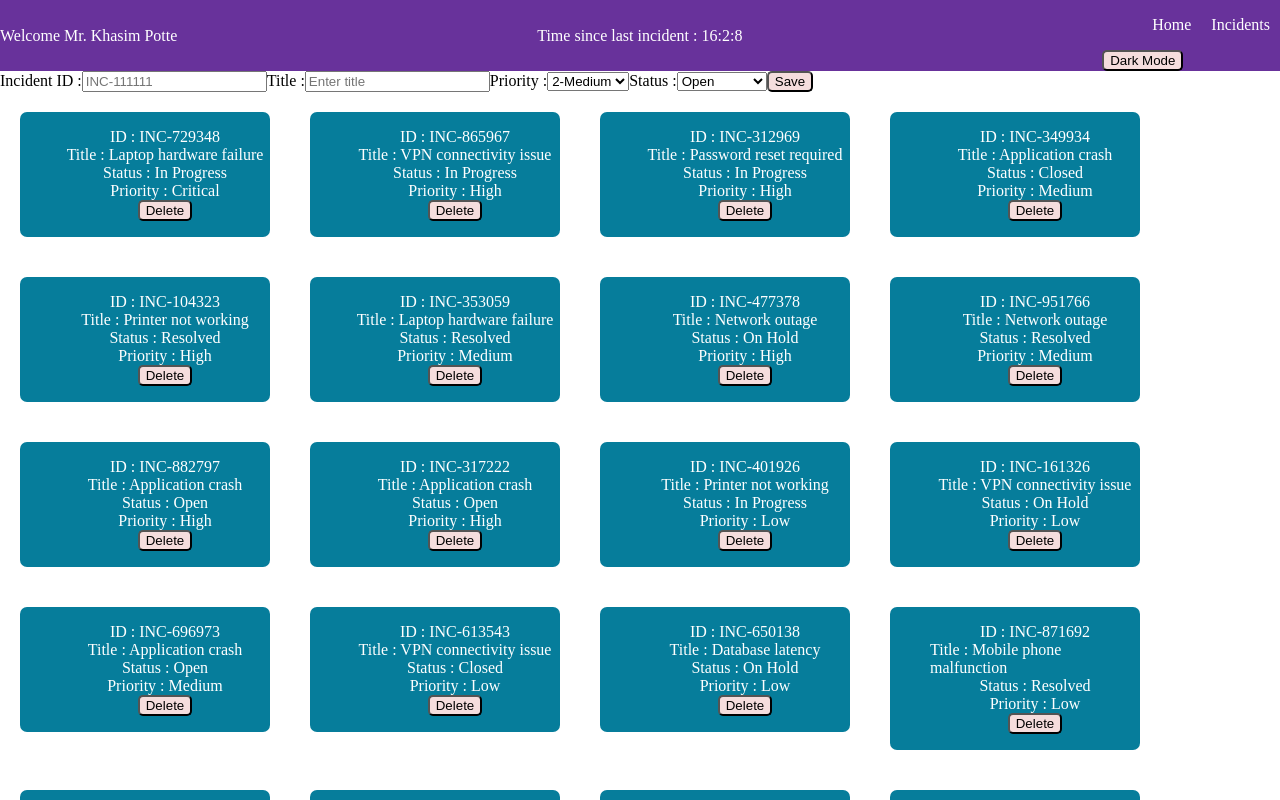
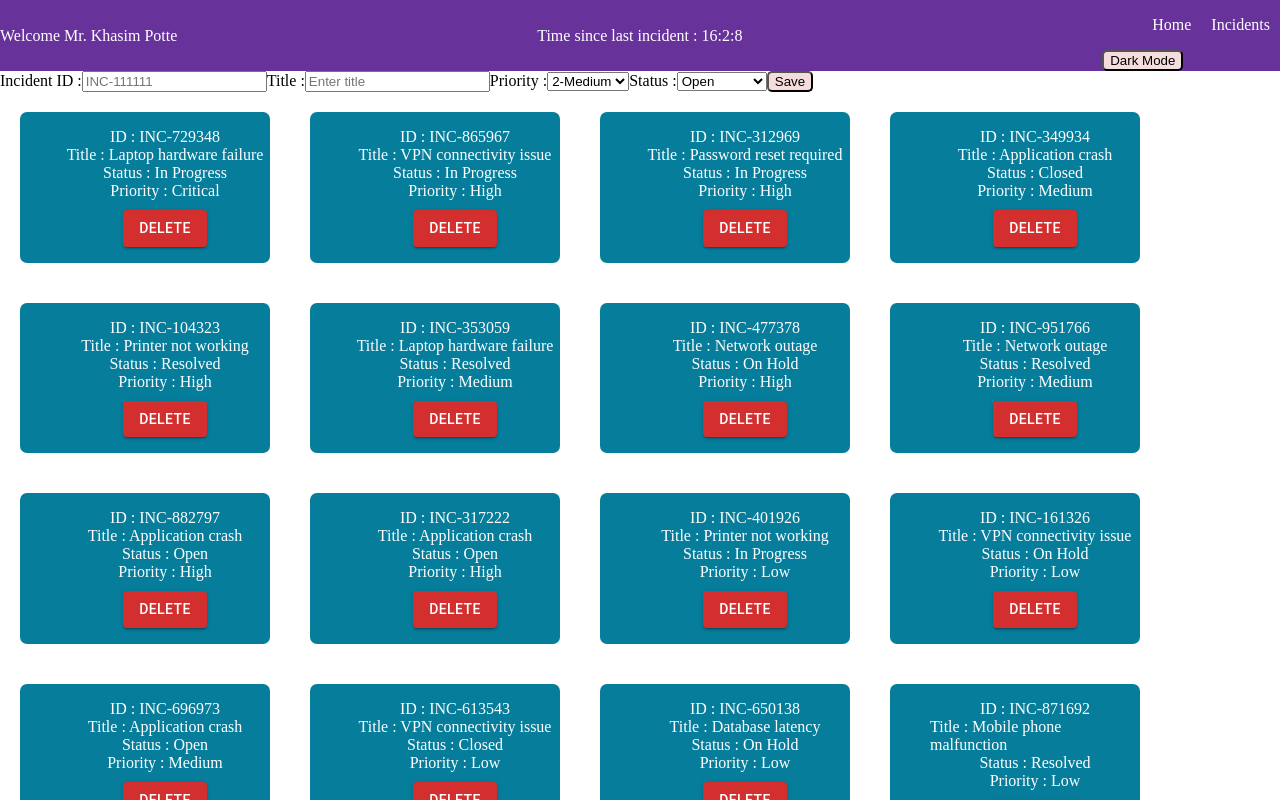
Before and after one commit to khasimpotte/my-react-app, a React (Vite) app: page /incidents in a window 1280 px wide. Shown: the top 800 px of the page. Built offline with nearby package versions, Linux system fonts and the light colour scheme.

Commit message:
onClick={onDelete}#

```diff
--- a/package.json
+++ b/package.json
@@ -10,6 +10,10 @@
     "preview": "vite preview"
   },
   "dependencies": {
+    "@emotion/react": "^11.14.0",
+    "@emotion/styled": "^11.14.1",
+    "@mui/icons-material": "^7.3.4",
+    "@mui/material": "^7.3.4",
     "axios": "^1.12.2",
     "react": "^19.1.1",
     "react-dom": "^19.1.1",
--- a/src/Incident.jsx
+++ b/src/Incident.jsx
@@ -1,6 +1,6 @@
 // import { useState } from 'react';
 import styles from './css/Incident.module.css'
-
+import {Button} from '@mui/material'
 
 // function Incident(props){
 function Incident({incident,onDelete}){
@@ -25,7 +25,8 @@ function Incident({incident,onDelete}){
                     <li>Title : {title}</li>
                     <li>Status : {status}</li>
                     <li>Priority : {priority}</li>
-                    <button onClick={onDelete} type="button">Delete</button>
+                    {/* <button onClick={onDelete} type="button">Delete</button> */}
+                    <Button sx={{mt:"10px"}} variant='contained' color='error' onClick={onDelete}>Delete</Button>
                 </ul>
 
             </div>
```
Also changed, not shown: 1 other file (tests, documents, lock files or other folders).
